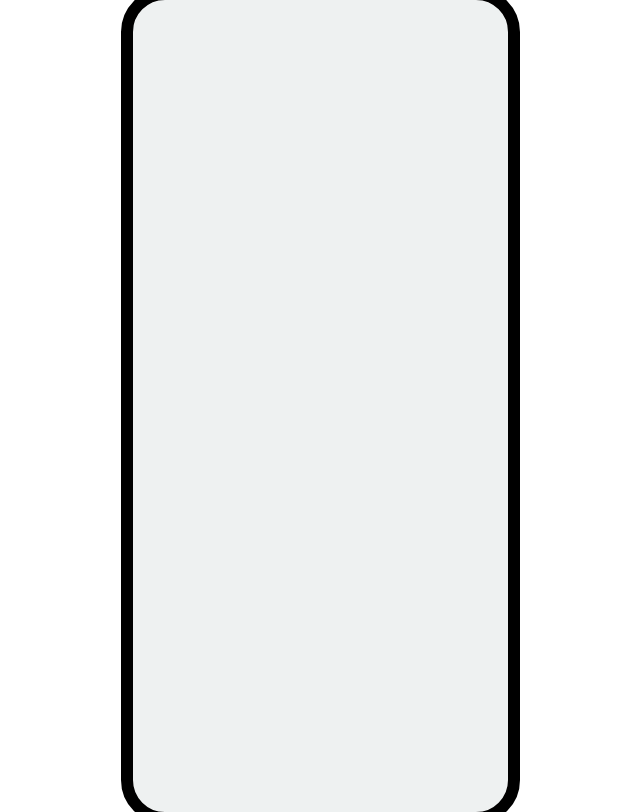
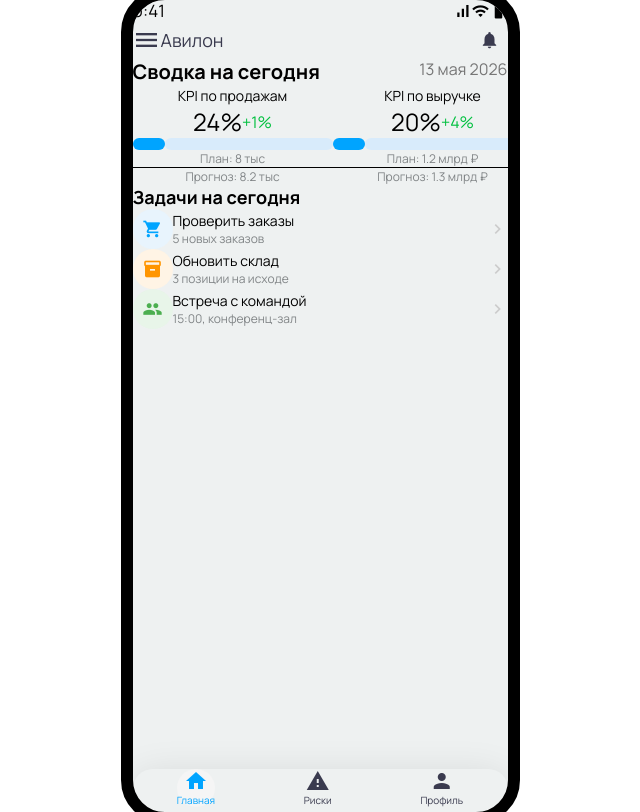
Before and after one commit to dzhuchkov-spider/avilon, a React (Vite) app: page / in a window 1280 px wide. Shown: the whole page, without its empty margins (320-960 px from the left). Built offline with nearby package versions, Linux system fonts and the light colour scheme.

Commit message:
Finance 1

```diff
--- a/src/App.tsx
+++ b/src/App.tsx
@@ -1,7 +1,153 @@
 function App() {
   return (
-    <div className="w-full min-h-screen bg-[#FFFFFF] flex items-center justify-center">
-      <div className="w-[375px] h-[812px] bg-[#EEF1F1] rounded-[32px] outline outline-[12px] outline-black">
+    <div className="w-full min-h-screen bg-[#FFFFFF] flex items-center justify-center p-4">
+      <div className="w-full max-w-[375px] min-h-[812px] bg-[#EEF1F1] rounded-[32px] outline outline-[12px] outline-black overflow-hidden flex flex-col font-['Manrope']">
+        {/* Status Bar */}
+        <div className="flex justify-between items-center px-4 pt-3 pb-2">
+          <span className="text-[17px] font-semibold leading-[22px] text-black">9:41</span>
+          <div className="flex items-center gap-1">
+            <span className="material-icons text-[18px]">signal_cellular_alt</span>
+            <span className="material-icons text-[18px]">wifi</span>
+            <span className="material-icons text-[18px]">battery_full</span>
+          </div>
+        </div>
+
+        {/* Header */}
+        <div className="flex justify-between items-center px-4 py-2">
+          <div className="flex items-center gap-2">
+            <span className="material-icons text-[#3A3B4F] text-[28px]">menu</span>
+            <span className="text-[18px] font-semibold text-[#3A3B4F]">Авилон</span>
+          </div>
+          <div className="w-[36px] h-[36px] rounded-full bg-white shadow-lg flex items-center justify-center">
+            <span className="material-icons text-[20px] text-[#3A3B4F]">notifications</span>
+          </div>
+        </div>
+
+        {/* Main Content */}
+        <div className="flex-1 px-4 py-4 flex flex-col gap-6 overflow-y-auto">
+          {/* Title Section */}
+          <div>
+            <div className="flex justify-between items-start mb-4">
+              <h1 className="text-[20px] font-semibold leading-[28px] text-black">Сводка на сегодня</h1>
+              <span className="text-[16px] text-[#767676]">13 мая 2026</span>
+            </div>
+
+            {/* KPI Cards */}
+            <div className="flex gap-2 overflow-x-auto pb-2">
+              {/* KPI Card 1 */}
+              <div className="bg-white rounded-[16px] p-4 min-w-[200px] flex-shrink-0">
+                <p className="text-[14px] font-normal text-black text-center mb-4">KPI по продажам</p>
+                <div className="flex items-center justify-center gap-2 mb-3">
+                  <span className="text-[24px] font-semibold text-black">24%</span>
+                  <span className="text-[16px] font-medium text-[#00C03F]">+1%</span>
+                </div>
+                <div className="flex items-center gap-1 mb-2">
+                  <div className="w-[32px] h-[12px] bg-[#00A4FF] rounded-[12px]"></div>
+                  <div className="flex-1 h-[12px] bg-[#D8EBFB] rounded-[12px]"></div>
+                </div>
+                <p className="text-[12px] text-[#818587] text-center mb-2">План: 8 тыс</p>
+                <div className="border-t border-gray-200 my-2"></div>
+                <p className="text-[12px] text-[#818587] text-center">Прогноз: 8.2 тыс</p>
+              </div>
+
+              {/* KPI Card 2 */}
+              <div className="bg-white rounded-[16px] p-4 min-w-[200px] flex-shrink-0">
+                <p className="text-[14px] font-normal text-black text-center mb-4">KPI по выручке</p>
+                <div className="flex items-center justify-center gap-2 mb-3">
+                  <span className="text-[24px] font-semibold text-black">20%</span>
+                  <span className="text-[16px] font-medium text-[#00C03F]">+4%</span>
+                </div>
+                <div className="flex items-center gap-1 mb-2">
+                  <div className="w-[32px] h-[12px] bg-[#00A4FF] rounded-[12px]"></div>
+                  <div className="flex-1 h-[12px] bg-[#D8EBFB] rounded-[12px]"></div>
+                </div>
+                <p className="text-[12px] text-[#818587] text-center mb-2">План: 1.2 млрд ₽</p>
+                <div className="border-t border-gray-200 my-2"></div>
+                <p className="text-[12px] text-[#818587] text-center">Прогноз: 1.3 млрд ₽</p>
+              </div>
+
+              {/* KPI Card 3 */}
+              <div className="bg-white rounded-[16px] p-4 min-w-[200px] flex-shrink-0">
+                <p className="text-[14px] font-normal text-black text-center mb-4">KPI по прибыли</p>
+                <div className="flex items-center justify-center gap-2 mb-3">
+                  <span className="text-[24px] font-semibold text-black">7%</span>
+                  <span className="text-[16px] font-medium text-[#00C03F]">+0.2%</span>
+                </div>
+                <div className="flex items-center gap-1 mb-2">
+                  <div className="w-[32px] h-[12px] bg-[#00A4FF] rounded-[12px]"></div>
+                  <div className="flex-1 h-[12px] bg-[#D8EBFB] rounded-[12px]"></div>
+                </div>
+                <p className="text-[12px] text-[#818587] text-center mb-2">План: 200 млн ₽</p>
+                <div className="border-t border-gray-200 my-2"></div>
+                <p className="text-[12px] text-[#818587] text-center">Прогноз: 210 млн ₽</p>
+              </div>
+            </div>
+          </div>
+
+          {/* Tasks Section */}
+          <div>
+            <h2 className="text-[18px] font-semibold text-black mb-4">Задачи на сегодня</h2>
+            <div className="flex flex-col gap-3">
+              {/* Task Item 1 */}
+              <div className="bg-white rounded-[16px] p-4 flex items-center gap-3">
+                <div className="w-[40px] h-[40px] rounded-full bg-[#E8F4FD] flex items-center justify-center flex-shrink-0">
+                  <span className="material-icons text-[#00A4FF] text-[20px]">shopping_cart</span>
+                </div>
+                <div className="flex-1">
+                  <p className="text-[14px] font-medium text-black">Проверить заказы</p>
+                  <p className="text-[12px] text-[#818587]">5 новых заказов</p>
+                </div>
+                <span className="material-icons text-[#CCCCCC] text-[20px]">chevron_right</span>
+              </div>
+
+              {/* Task Item 2 */}
+              <div className="bg-white rounded-[16px] p-4 flex items-center gap-3">
+                <div className="w-[40px] h-[40px] rounded-full bg-[#FFF4E5] flex items-center justify-center flex-shrink-0">
+                  <span className="material-icons text-[#FF9500] text-[20px]">inventory_2</span>
+                </div>
+                <div className="flex-1">
+                  <p className="text-[14px] font-medium text-black">Обновить склад</p>
+                  <p className="text-[12px] text-[#818587]">3 позиции на исходе</p>
+                </div>
+                <span className="material-icons text-[#CCCCCC] text-[20px]">chevron_right</span>
+              </div>
+
+              {/* Task Item 3 */}
+              <div className="bg-white rounded-[16px] p-4 flex items-center gap-3">
+                <div className="w-[40px] h-[40px] rounded-full bg-[#E8F5E9] flex items-center justify-center flex-shrink-0">
+                  <span className="material-icons text-[#4CAF50] text-[20px]">people</span>
+                </div>
+                <div className="flex-1">
+                  <p className="text-[14px] font-medium text-black">Встреча с командой</p>
+                  <p className="text-[12px] text-[#818587]">15:00, конференц-зал</p>
+                </div>
+                <span className="material-icons text-[#CCCCCC] text-[20px]">chevron_right</span>
+              </div>
+            </div>
+          </div>
+        </div>
+
+        {/* Tab Bar */}
+        <div className="bg-white/80 backdrop-blur-lg shadow-[0px_8px_40px_rgba(0,0,0,0.12)] rounded-t-[20px] px-4 py-4">
+          <div className="flex justify-around">
+            <div className="flex flex-col items-center gap-1 px-4 py-2 bg-[#F5F5F5] rounded-[100px]">
+              <span className="material-icons text-[#00A4FF] text-[24px]">home</span>
+              <span className="text-[10px] font-semibold text-[#00A4FF]">Главная</span>
+            </div>
+            <div className="flex flex-col items-center gap-1 px-4 py-2">
+              <span className="material-icons text-[#3A3B4F] text-[24px]">warning</span>
+              <span className="text-[10px] font-semibold text-[#3A3B4F]">Риски</span>
+            </div>
+            <div className="flex flex-col items-center gap-1 px-4 py-2">
+              <span className="material-icons text-[#3A3B4F] text-[24px]">person</span>
+              <span className="text-[10px] font-semibold text-[#3A3B4F]">Профиль</span>
+            </div>
+          </div>
+          {/* Home Indicator */}
+          <div className="flex justify-center mt-2">
+            <div className="w-[144px] h-[5px] bg-black rounded-[100px]"></div>
+          </div>
+        </div>
       </div>
     </div>
   )
```
